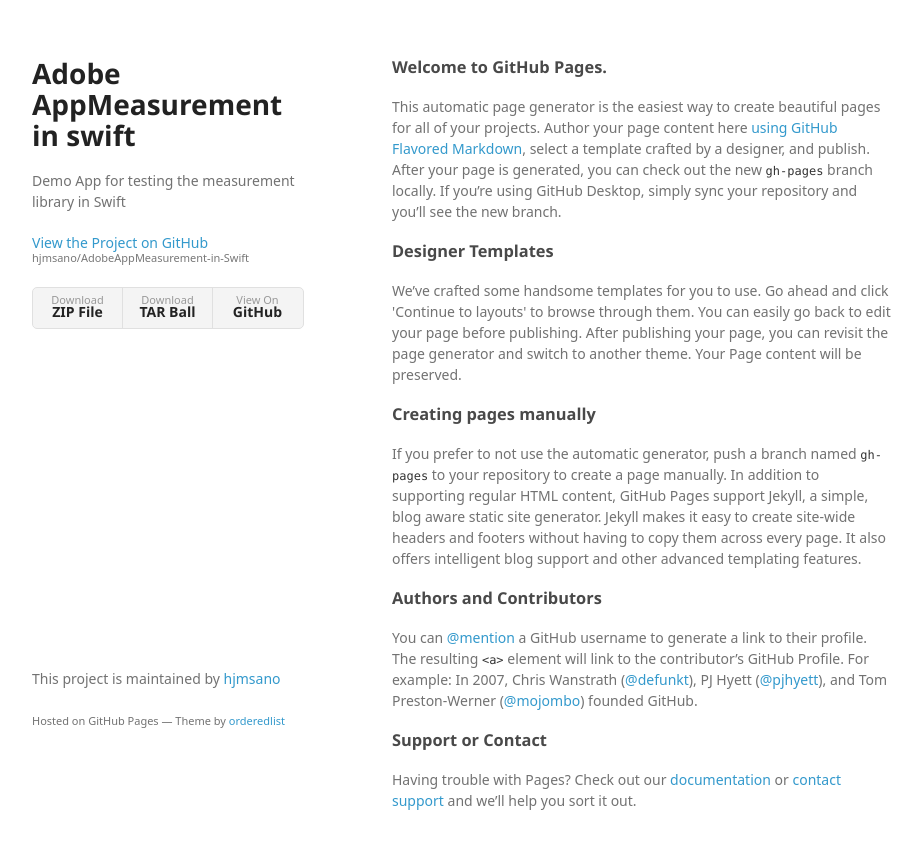
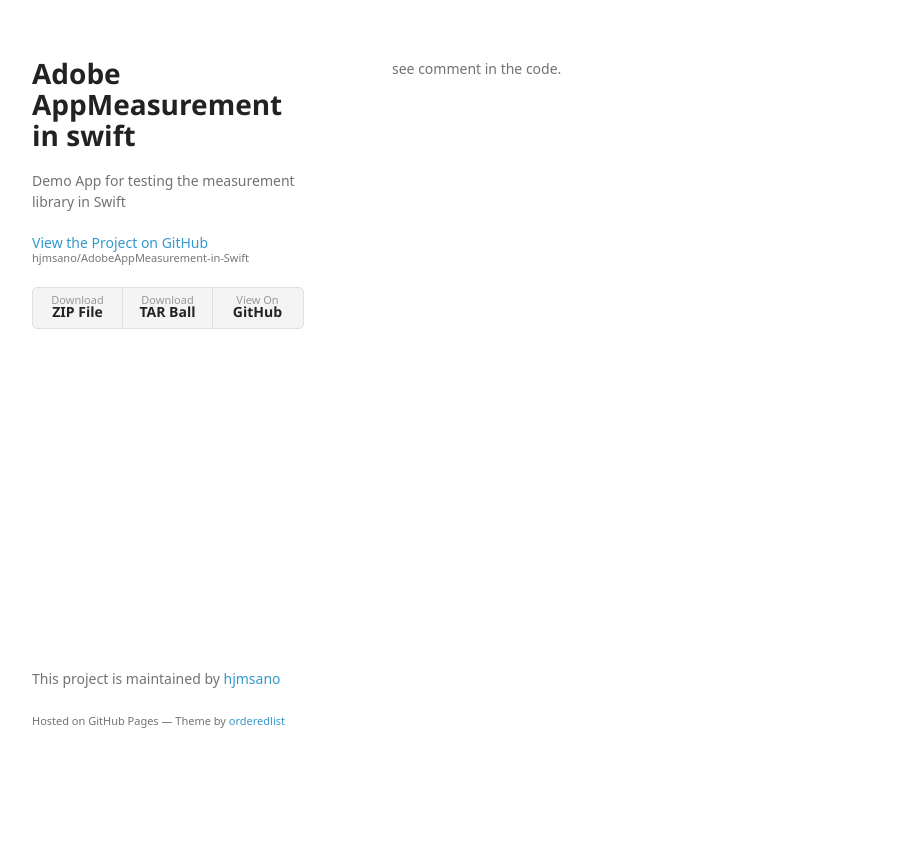
Before and after one commit to hjmsano/AdobeAppMeasurement-in-Swift, a plain HTML site: page index.html in a window 1280 px wide. Shown: the whole page, without its empty margins (178-1100 px from the left). After the commit the page ends 800 px from the top, so only its background shows below. Drawn offline with Linux system fonts and the light colour scheme; a web font is replaced by a local one.

```diff
--- a/index.html
+++ b/index.html
@@ -28,30 +28,7 @@
         </ul>
       </header>
       <section>
-        <h3>
-<a id="welcome-to-github-pages" class="anchor" href="#welcome-to-github-pages" aria-hidden="true"><span class="octicon octicon-link"></span></a>Welcome to GitHub Pages.</h3>
-
-<p>This automatic page generator is the easiest way to create beautiful pages for all of your projects. Author your page content here <a href="https://guides.github.com/features/mastering-markdown/">using GitHub Flavored Markdown</a>, select a template crafted by a designer, and publish. After your page is generated, you can check out the new <code>gh-pages</code> branch locally. If you’re using GitHub Desktop, simply sync your repository and you’ll see the new branch.</p>
-
-<h3>
-<a id="designer-templates" class="anchor" href="#designer-templates" aria-hidden="true"><span class="octicon octicon-link"></span></a>Designer Templates</h3>
-
-<p>We’ve crafted some handsome templates for you to use. Go ahead and click 'Continue to layouts' to browse through them. You can easily go back to edit your page before publishing. After publishing your page, you can revisit the page generator and switch to another theme. Your Page content will be preserved.</p>
-
-<h3>
-<a id="creating-pages-manually" class="anchor" href="#creating-pages-manually" aria-hidden="true"><span class="octicon octicon-link"></span></a>Creating pages manually</h3>
-
-<p>If you prefer to not use the automatic generator, push a branch named <code>gh-pages</code> to your repository to create a page manually. In addition to supporting regular HTML content, GitHub Pages support Jekyll, a simple, blog aware static site generator. Jekyll makes it easy to create site-wide headers and footers without having to copy them across every page. It also offers intelligent blog support and other advanced templating features.</p>
-
-<h3>
-<a id="authors-and-contributors" class="anchor" href="#authors-and-contributors" aria-hidden="true"><span class="octicon octicon-link"></span></a>Authors and Contributors</h3>
-
-<p>You can <a href="https://github.com/blog/821" class="user-mention">@mention</a> a GitHub username to generate a link to their profile. The resulting <code>&lt;a&gt;</code> element will link to the contributor’s GitHub Profile. For example: In 2007, Chris Wanstrath (<a href="https://github.com/defunkt" class="user-mention">@defunkt</a>), PJ Hyett (<a href="https://github.com/pjhyett" class="user-mention">@pjhyett</a>), and Tom Preston-Werner (<a href="https://github.com/mojombo" class="user-mention">@mojombo</a>) founded GitHub.</p>
-
-<h3>
-<a id="support-or-contact" class="anchor" href="#support-or-contact" aria-hidden="true"><span class="octicon octicon-link"></span></a>Support or Contact</h3>
-
-<p>Having trouble with Pages? Check out our <a href="https://help.github.com/pages">documentation</a> or <a href="https://github.com/contact">contact support</a> and we’ll help you sort it out.</p>
+        <p>see comment in the code.</p>
       </section>
       <footer>
         <p>This project is maintained by <a href="https://github.com/hjmsano">hjmsano</a></p>
```
Also changed, not shown: params.json (+1 -1 lines).
